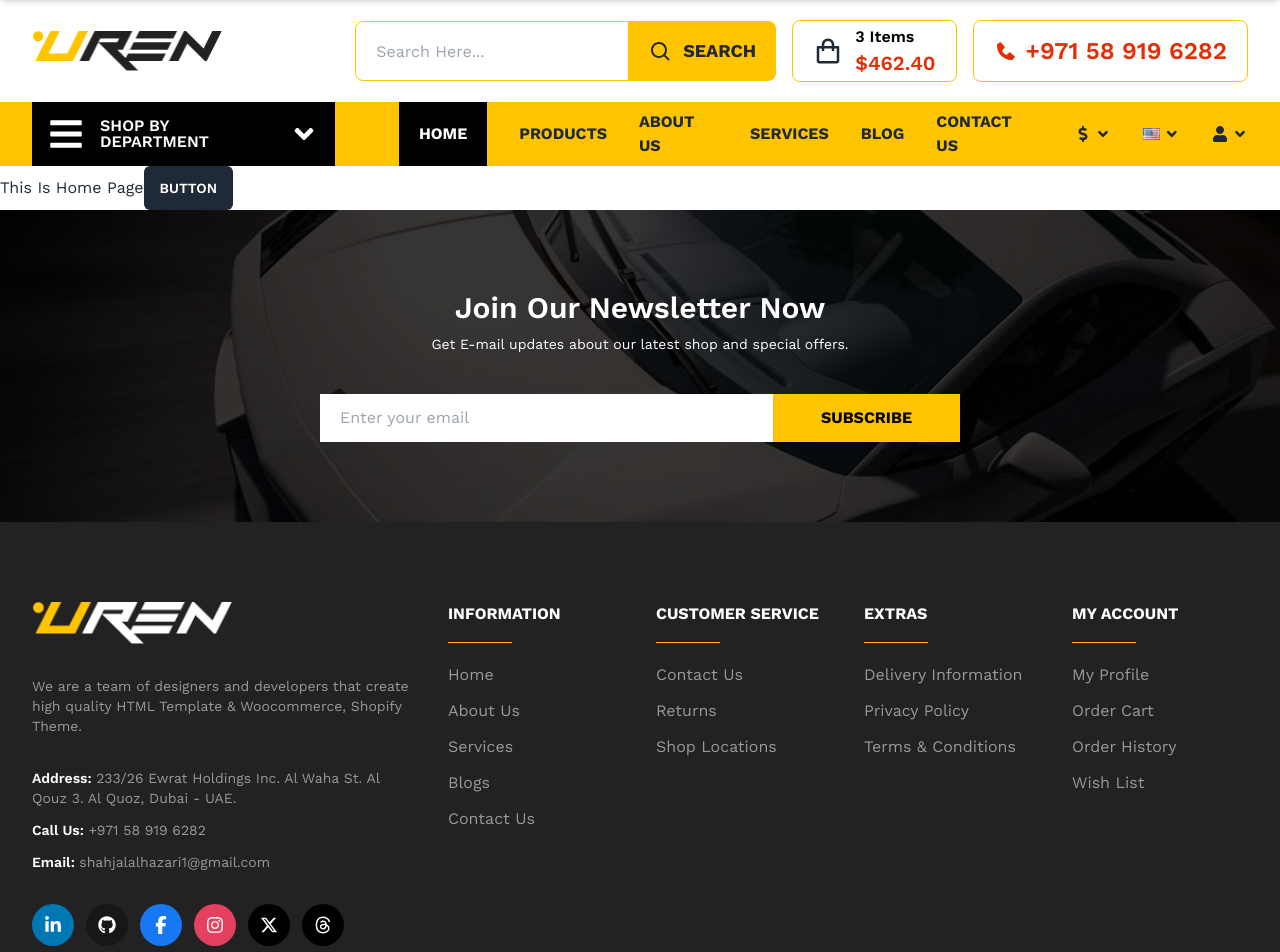
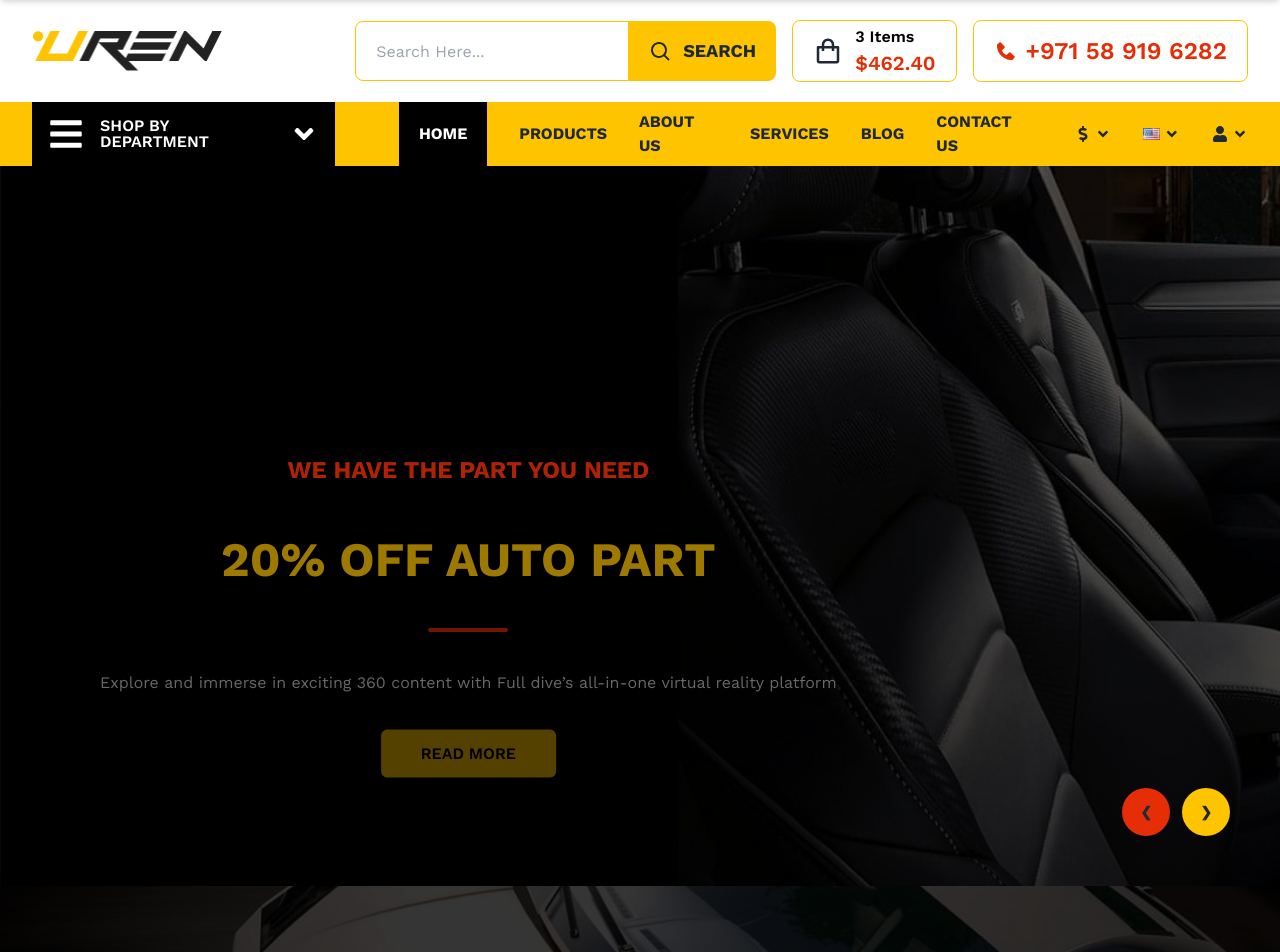
Before and after one commit to shahjalalhazari/Uren-Car-Accessories-Shop, a Next.js app: page / in a window 1280 px wide. Shown: the top 952 px of the page. Built offline with nearby package versions, Linux system fonts and the light colour scheme.

Commit message:
Home page Carousel banner added.

```diff
--- a/package.json
+++ b/package.json
@@ -9,6 +9,7 @@
     "lint": "next lint"
   },
   "dependencies": {
+    "animate.css": "^4.1.1",
     "next": "15.1.7",
     "react": "^19.0.0",
     "react-dom": "^19.0.0",
--- a/src/app/globals.css
+++ b/src/app/globals.css
@@ -10,6 +10,18 @@
 .scroll-up-btn:hover {
     @apply bg-primary;
 }
+/* ------------------------- */
+
+/* Primary Button */
+.primary-btn {
+    @apply bg-primary text-black px-10 py-3 font-semibold uppercase shadow-md rounded-md transition-all ease-in-out duration-300;
+}
+
+.primary-btn:hover {
+    @apply text-base-100 shadow-xl bg-secondary
+}
+
+/* ----------------------- */
 
 
 /* NEWSLETTER SECTION */
@@ -93,3 +105,57 @@
 }
 
 /* ------------------------ */
+/* CAROUSEL BANNER ANIMATIONS */
+/* Animation Style 01 */
+.slick-active.animation-style-01 .carousel-text>h5 {
+    animation: 1200ms ease-in-out 0s normal none 1 running zoomInUp !important;
+    -webkit-animation: 1200ms ease-in-out 0s normal none 1 running zoomInUp !important;
+}
+
+.slick-active.animation-style-01 .carousel-text>h2 {
+    animation: 1400ms ease-in-out 0s normal none 1 running zoomInUp !important;
+    -webkit-animation: 1400ms ease-in-out 0s normal none 1 running zoomInUp !important;
+}
+
+.slick-active.animation-style-01 .carousel-text>div {
+    animation: 1600ms ease-in-out 0s normal none 1 running zoomInUp !important;
+    -webkit-animation: 1600ms ease-in-out 0s normal none 1 running zoomInUp !important;
+}
+
+.slick-active.animation-style-01 .carousel-text>p {
+    animation: 1800ms ease-in-out 0s normal none 1 running zoomInUp !important;
+    -webkit-animation: 1800ms ease-in-out 0s normal none 1 running zoomInUp !important;
+}
+
+.slick-active.animation-style-01 .carousel-text>.primary-btn {
+    animation: 2000ms ease-in-out 0s normal none 1 running zoomInUp !important;
+    -webkit-animation: 2000ms ease-in-out 0s normal none 1 running zoomInUp !important;
+}
+
+/* Animation Style 02 */
+.slick-active.animation-style-02 .carousel-text>h5 {
+    animation: 1400ms ease-in-out 0s normal none 1 running zoomInLeft !important;
+    -webkit-animation: 1400ms ease-in-out 0s normal none 1 running zoomInLeft !important;
+}
+
+.slick-active.animation-style-02 .carousel-text>h2 {
+    animation: 1600ms ease-in-out 0s normal none 1 running zoomInLeft !important;
+    -webkit-animation: 1600ms ease-in-out 0s normal none 1 running zoomInLeft !important;
+}
+
+.slick-active.animation-style-02 .carousel-text>div {
+    animation: 1800ms ease-in-out 0s normal none 1 running zoomInLeft !important;
+    -webkit-animation: 1800ms ease-in-out 0s normal none 1 running zoomInLeft !important;
+}
+
+.slick-active.animation-style-02 .carousel-text>p {
+    animation: 2000ms ease-in-out 0s normal none 1 running zoomInLeft !important;
+    -webkit-animation: 2000ms ease-in-out 0s normal none 1 running zoomInLeft !important;
+}
+
+.slick-active.animation-style-02 .carousel-text>.primary-btn {
+    animation: 2200ms ease-in-out 0s normal none 1 running zoomInLeft !important;
+    -webkit-animation: 2200ms ease-in-out 0s normal none 1 running zoomInLeft !important;
+}
+
+/* ----------------------- */
--- a/src/app/layout.js
+++ b/src/app/layout.js
@@ -1,9 +1,9 @@
 import { Work_Sans } from "next/font/google";
 import "./globals.css";
-import Navbar from "@/components/shared/Navbar/Navbar";
+import Navbar from "@/components/shared/navbar/Navbar";
 import ScrollToTopBtn from "@/components/shared/ScrollToTopBtn";
 import NewsletterSection from "@/components/shared/NewsletterSection";
-import Footer from "@/components/Footer/Footer";
+import Footer from "@/components/shared/footer/Footer";
 
 const workSans = Work_Sans({
   subsets: ['latin'],
--- a/src/app/page.js
+++ b/src/app/page.js
@@ -1,13 +1,10 @@
+import HomePage from "@/components/HomePage/HomePage";
 import Image from "next/image";
 
 export default function Home() {
   return (
-    <div>
-      This Is Home Page
-      <button
-  className="inline-block cursor-pointer rounded-md bg-gray-800 px-4 py-3 text-center text-sm font-semibold uppercase text-white transition duration-200 ease-in-out hover:bg-gray-900">
-  Button
-</button>
-    </div>
+    <>
+      <HomePage/>
+    </>
   );
 }
--- /dev/null
+++ b/src/components/HomePage/HomePage.jsx
@@ -0,0 +1,12 @@
+import "./home-page.css"
+import CarouselBanner from "./sections/CarouselBanner";
+
+const HomePage = () => {
+    return (
+        <>
+          <CarouselBanner/>
+        </>
+    );
+};
+
+export default HomePage;
--- /dev/null
+++ b/src/components/HomePage/home-page.css
@@ -0,0 +1,70 @@
+/* CAROUSEL BANNER SECTION */
+.carousel-bg {
+    @apply carousel-item relative w-full h-[90vh] bg-cover;
+}
+
+.carousel-content {
+    @apply text-white text-center flex items-center ml-[100px];
+}
+
+.carousel-sub-heading {
+    @apply text-2xl text-secondary font-bold uppercase;
+}
+
+.carousel-heading {
+    @apply text-5xl text-primary uppercase font-bold;
+}
+
+.carousel-btns {
+    @apply absolute bottom-[50px] right-[50px] flex gap-3 transform justify-between;
+}
+
+.carousel-left-btn {
+    @apply btn btn-circle border-none bg-secondary;
+}
+
+.carousel-left-btn:hover {
+    @apply bg-secondary text-white
+}
+
+.carousel-right-btn {
+    @apply btn btn-circle border-none bg-primary;
+}
+
+.carousel-right-btn:hover {
+    @apply bg-primary text-secondary
+}
+
+@keyframes zoomInUp {
+    from {
+        opacity: 0;
+        transform: translateY(200px);
+        -webkit-transform: translateY(200px);
+        -moz-transform: translateY(200px);
+        -ms-transform: translateY(200px);
+        -o-transform: translateY(200px);
+}
+
+    to {
+        opacity: 1;
+        transform: translateY(0);
+    }
+}
+
+@keyframes zoomInLeft {
+    from {
+        opacity: 0;
+        transform: translateX(-200px);
+        -webkit-transform: translateX(-200px);
+        -moz-transform: translateX(-200px);
+        -ms-transform: translateX(-200px);
+        -o-transform: translateX(-200px);
+}
+
+    to {
+        opacity: 1;
+        transform: translateX(0);
+    }
+}
+
+/* ---------------- */
--- /dev/null
+++ b/src/components/HomePage/sections/CarouselBanner.jsx
@@ -0,0 +1,132 @@
+"use client"
+import { useEffect, useState } from "react";
+import PrimaryBtn from "@/components/shared/buttons/PrimaryBtn";
+
+
+const CarouselBanner = () => {
+  const [activeIndex, setActiveIndex] = useState(0);
+
+  // Function to manually change slides
+  const handleSlideChange = (index) => {
+    setActiveIndex(index);
+  };
+
+  // Auto-slide effect every 5 seconds
+  useEffect(() => {
+    const interval = setInterval(() => {
+      setActiveIndex((prevIndex) => (prevIndex + 1) % banners.length);
+    }, 5000);
+
+    return () => clearInterval(interval);
+  }, []);
+
+  return (
+    <div className="carousel w-full relative overflow-hidden">
+      <div
+        className="flex transition-transform duration-700 ease-in-out"
+        style={{ transform: `translateX(-${activeIndex * 100}%)` }}
+      >
+        {banners.map((banner, index) => {
+          const animationStyle =
+            index % 2 === 0 ? "animation-style-02" : "animation-style-01";
+          return (
+            <div
+              key={index}
+              className={`carousel-bg min-w-full ${
+                index === activeIndex ? `slick-active ${animationStyle}` : ""
+              }`}
+              style={{
+                backgroundImage: `linear-gradient(45deg, rgba(0, 0, 0, 0.9), rgba(0,0,0,0.3)),
+                url(/images/slider/${index + 1}.jpg)`,
+              }}
+            >
+              <div className="carousel-content">
+                <div className="carousel-text space-y-5">
+                  <h5 className="carousel-sub-heading">{banner.subHeading}</h5>
+                  <h2 className="carousel-heading">{banner.heading}</h2>
+                  <div className="h-1 bg-secondary w-20 mx-auto rounded"></div>
+                  <p>{banner.description}</p>
+                  <PrimaryBtn text="READ MORE" path="/" />
+                </div>
+              </div>
+            </div>
+          );
+        })}
+      </div>
+
+      {/* Navigation Buttons */}
+      <div className="carousel-btns absolute bottom-5 right-5 flex gap-3">
+        <button
+          className="carousel-left-btn"
+          onClick={() =>
+            handleSlideChange(
+              (activeIndex - 1 + banners.length) % banners.length
+            )
+          }
+        >
+          ❮
+        </button>
+        <button
+          className="carousel-right-btn"
+          onClick={() => handleSlideChange((activeIndex + 1) % banners.length)}
+        >
+          ❯
+        </button>
+      </div>
+    </div>
+  );
+};
+
+export default CarouselBanner;
+
+
+const banners = [
+  {
+    heading: "Wheels & Tires",
+    subHeading: "Save $120 when you buy",
+    description:
+      "Explore and immerse in exciting 360 content with Full dive’s all-in-one virtual reality platform",
+    nextSlide: "#slide2",
+    prevSlide: "#slide6",
+  },
+  {
+    heading: "20% off Auto part",
+    subHeading: "We have the part you need",
+    description:
+      "Explore and immerse in exciting 360 content with Full dive’s all-in-one virtual reality platform",
+    nextSlide: "#slide3",
+    prevSlide: "#slide1",
+  },
+  {
+    heading: "Wheels & Tires",
+    subHeading: "Save $120 when you buy",
+    description:
+      "Explore and immerse in exciting 360 content with Full dive’s all-in-one virtual reality platform",
+    nextSlide: "#slide4",
+    prevSlide: "#slide2",
+  },
+  {
+    heading: "20% off Auto part",
+    subHeading: "We have the part you need",
+    description:
+      "Explore and immerse in exciting 360 content with Full dive’s all-in-one virtual reality platform",
+    nextSlide: "#slide5",
+    prevSlide: "#slide3",
+  },
+  {
+    heading: "Wheels & Tires",
+    subHeading: "Save $120 when you buy",
+    description:
+      "Explore and immerse in exciting 360 content with Full dive’s all-in-one virtual reality platform",
+    nextSlide: "#slide6",
+    prevSlide: "#slide4",
+  },
+  {
+    heading: "20% off Auto part",
+    subHeading: "We have the part you need",
+    description:
+      "Explore and immerse in exciting 360 content with Full dive’s all-in-one virtual reality platform",
+    nextSlide: "#slide1",
+    prevSlide: "#slide5",
+  },
+];
--- /dev/null
+++ b/src/components/shared/buttons/PrimaryBtn.jsx
@@ -0,0 +1,11 @@
+import Link from 'next/link';
+
+const PrimaryBtn = ({ text, path }) => {
+  return (
+    <button className="primary-btn">
+      <Link href={path}>{text}</Link>
+    </button>
+  );
+};
+
+export default PrimaryBtn;
```
Also changed, not shown: src/components/shared/footer/BottomFooter.jsx (renamed from src/components/Footer/BottomFooter.jsx), src/components/shared/footer/Footer.jsx (renamed from src/components/Footer/Footer.jsx), src/components/shared/footer/TopFooter.jsx (renamed from src/components/Footer/TopFooter.jsx), 1 other file (tests, documents, lock files or other folders).
